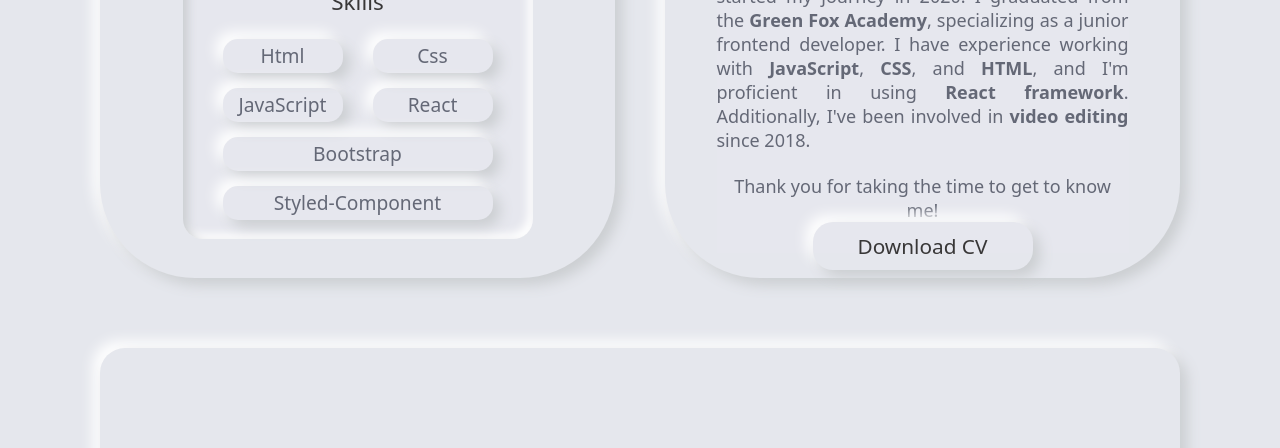
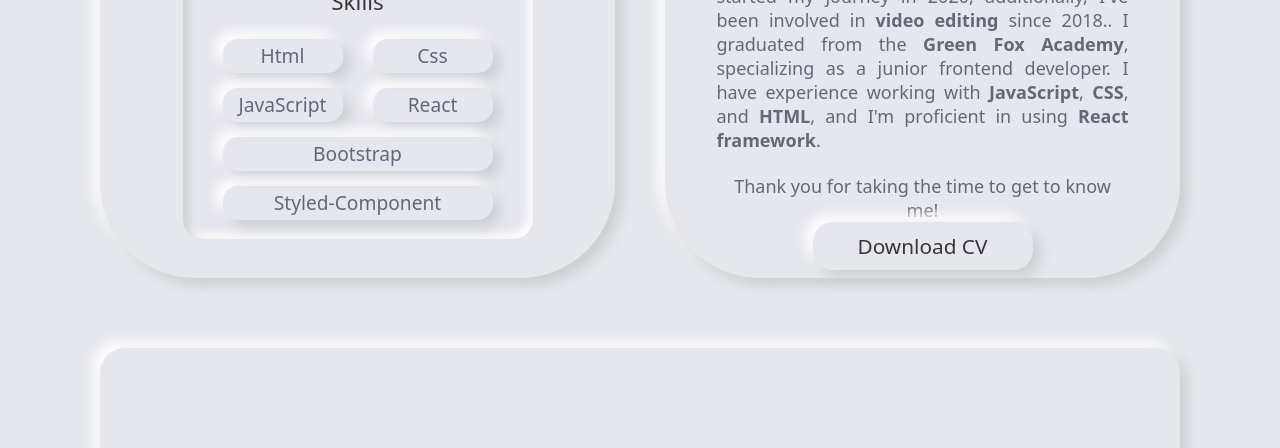
Before and after one commit to 1Snake001/porfolio-website, a website with bundled scripts: page index.html in a window 1280 px wide. Shown: the part 652-1100 px from the top of the page. Built offline with nearby package versions, Linux system fonts and the light colour scheme.

Commit message:
fix bio tex content was implemented

```diff
--- a/index.html
+++ b/index.html
@@ -100,12 +100,12 @@
           <div class="bio-inernal-container">
             <p class="bio-text-content">
               Hello! Let me introduce myself. My name is <b>Sandor Hepp</b>, and
-              I'm a web developer who started my journey in 2020. I graduated
-              from the <b>Green Fox Academy</b>, specializing as a junior
-              frontend developer. I have experience working with
+              I'm a web developer who started my journey in 2020, additionally,
+              I've been involved in <b>video editing</b> since 2018.. I
+              graduated from the <b>Green Fox Academy</b>, specializing as a
+              junior frontend developer. I have experience working with
               <b>JavaScript</b>, <b>CSS</b>, and <b>HTML</b>, and I'm proficient
-              in using <b>React framework</b>. Additionally, I've been involved
-              in <b>video editing</b> since 2018.
+              in using <b>React framework</b>.
             </p>
             <br />
             <p id="thx">Thank you for taking the time to get to know me!</p>
```
